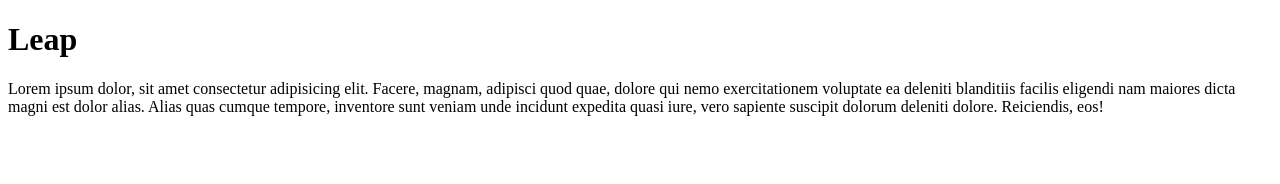
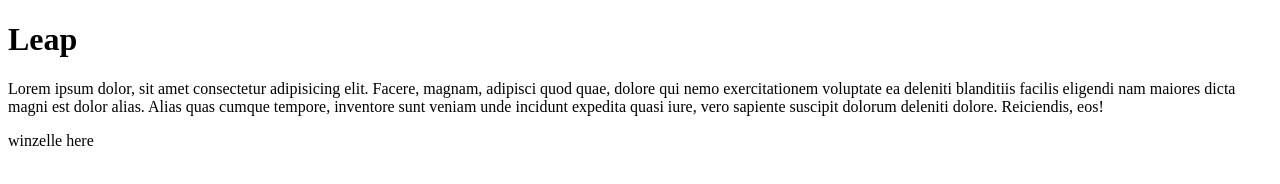
Before and after one commit to pyto-p/Leap, a plain HTML site: page index.html in a window 1280 px wide. Drawn offline with Linux system fonts and the light colour scheme.

Commit message:
feat: commit sample

```diff
--- a/index.html
+++ b/index.html
@@ -9,5 +9,6 @@
 <body>
   <h1>Leap</h1>
   <p>Lorem ipsum dolor, sit amet consectetur adipisicing elit. Facere, magnam, adipisci quod quae, dolore qui nemo exercitationem voluptate ea deleniti blanditiis facilis eligendi nam maiores dicta magni est dolor alias. Alias quas cumque tempore, inventore sunt veniam unde incidunt expedita quasi iure, vero sapiente suscipit dolorum deleniti dolore. Reiciendis, eos!</p>
+  <p>winzelle here</p>
 </body>
 </html>
```
